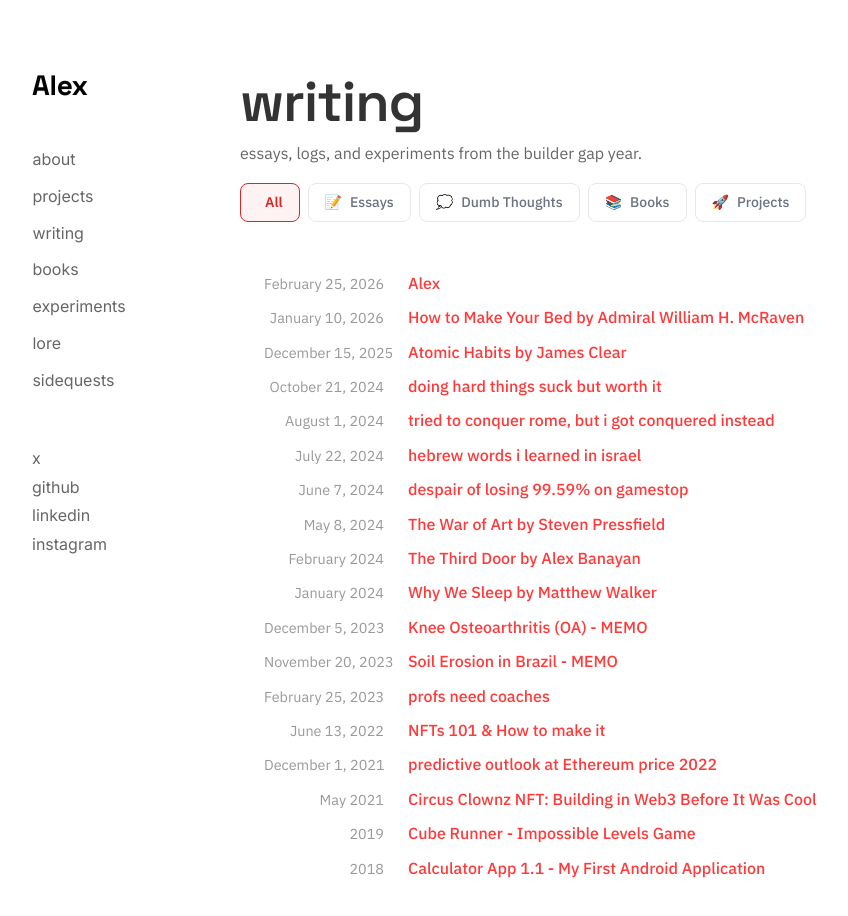
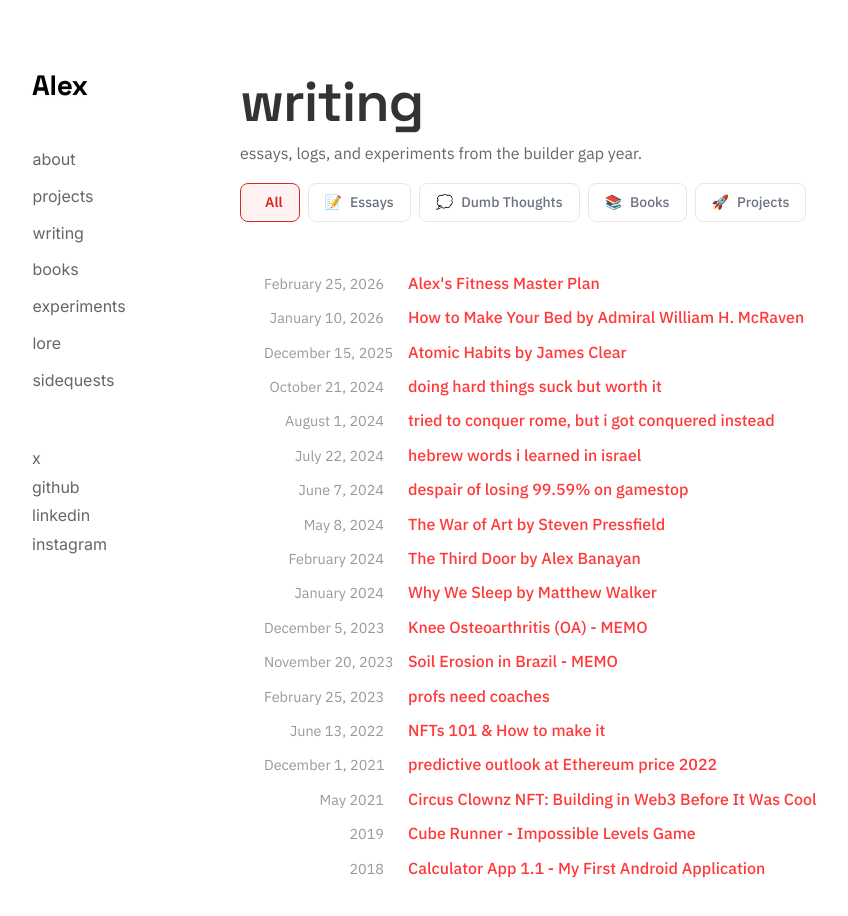
Before and after one commit to alexshibu1/alexshibu.com, a Next.js app: page /writing in a window 1280 px wide. Shown: the top 916 px of the page, without its empty margins (48-896 px from the left). Built offline with nearby package versions, Linux system fonts and the light colour scheme.

Commit message:
cahnges to the run page

```diff
--- a/app/run/page.tsx
+++ b/app/run/page.tsx
@@ -22,7 +22,7 @@ const ACTIVITIES: Activity[] = [
     stravaEmbedId: "15733574092",
     activityType: "Walk",
     distance: "5.29 km",
-    note: "Fun City, did a film Festival in Koramangala.",
+    note: "Fun City, did a film Festival in Koramangala. I got on a 11pm bus, got to the city at 5am. Spent the day with my boi then left at 1 am that night to kerala.",
   },
   {
     title: "Running toward Tea",
@@ -50,7 +50,7 @@ const ACTIVITIES: Activity[] = [
     stravaEmbedId: "15577844246",
     activityType: "Run",
     distance: "3.02 km",
-    note: "Uncles looking at me like I'm running from elephants.",
+    note: "Uncles looking at me like I'm running from elephants. I was here for a retreat",
   },
   {
     title: "Running in Hyderabad",
@@ -95,7 +95,7 @@ const ACTIVITIES: Activity[] = [
     stravaEmbedId: "15337162885",
     activityType: "Run",
     distance: "2.23 km",
-    note: "Started a run club at Villars Institute.Breathing this much fresh air is difficult.",
+    note: "Started a run club at Villars Institute. Breathing this much fresh air is difficult.",
   },
   {
     title: "Exploring Geneva",
@@ -113,7 +113,7 @@ const ACTIVITIES: Activity[] = [
     stravaEmbedId: "15181666326",
     activityType: "Run",
     distance: "5.02 km",
-    note: "I went to a football game.",
+    note: "I went to a football game",
   },
   {
     title: "Running in Warsaw",
@@ -122,7 +122,7 @@ const ACTIVITIES: Activity[] = [
     stravaEmbedId: "15177655787",
     activityType: "Run",
     distance: "3.65 km",
-    note: "I missed my bus to Berlin.",
+    note: "I missed my bus to Berlin. My bus then was stoped cuz someone jumped the border.",
   },
   {
     title: "Middle of Nowhere Run",
@@ -131,6 +131,7 @@ const ACTIVITIES: Activity[] = [
     stravaEmbedId: "15153424026",
     activityType: "Run",
     distance: "5.40 km",
+    note: "Decided Ukraine might not be a good idea.",
   },
   {
     title: "Morning run in a Polish village",
@@ -147,7 +148,7 @@ const ACTIVITIES: Activity[] = [
     stravaEmbedId: "15032810445",
     activityType: "Run",
     distance: "5.66 km",
-    note: "So much to see",
+    note: "I took a train from here to Czech Republic then to Krakow overnight to save on hotel costs. But my train got delayed. I had to sneak into another one",
   },
   {
     title: "Exploring New York at Midnight",
@@ -362,31 +363,32 @@ export default function RunPage() {
   return (
     <main className="page-content">
       {/* Header */}
-      <h1 className="hero-heading" style={{ marginBottom: "0.25rem" }}>
+      <h1 className="hero-heading" style={{ marginBottom: "0.5rem" }}>
         Alex&apos;s Running logs
       </h1>
 
-      <div className="flex items-center gap-3 flex-wrap mb-1">
-        <p className="text-sm text-gray-500 m-0">
-          A log of my favorite runs, walks, hikes, and rides. Running is my
-          favorite way to explore new cities.
-        </p>
+      <p className="text-sm text-gray-500 m-0 mb-3">
+        A log of my favorite runs, walks, hikes, and rides. Running is my
+        favorite way to explore new cities. Also a fun challenge while
+        traveling.
+      </p>
+
+      <div className="flex items-center gap-2 mb-6">
+        <span className="inline-flex items-baseline gap-1.5 rounded-lg bg-gray-100 px-3 py-1.5 text-[15px] font-semibold tabular-nums text-gray-800">
+          {uniqueCities} cities
+        </span>
         <a
           href="https://www.strava.com/athletes/113105752"
           target="_blank"
           rel="noopener noreferrer"
-          className="inline-flex items-center text-sm text-gray-500 hover:text-red-500 transition-colors group"
+          className="inline-flex items-center gap-1.5 rounded-lg bg-gray-100 px-3 py-1.5 text-[15px] font-semibold text-gray-800 hover:bg-gray-200 hover:text-red-600 transition-colors"
         >
-          <span>Strava</span>
-          <span className="text-gray-300 group-hover:text-red-400 transition-colors">
+          Strava
+          <span className="text-gray-400" aria-hidden>
             ↗
           </span>
         </a>
       </div>
-
-      <p className="text-[11px] text-gray-400 mb-6">
-        {uniqueCities} cities · {ACTIVITIES.length} highlights
-      </p>
 
       {/* Two-column layout */}
       <div className="flex gap-8 items-start">
--- a/app/writing/page.tsx
+++ b/app/writing/page.tsx
@@ -50,12 +50,16 @@ function readAllEssayMeta(): EssayMeta[] {
       if (metadataMatch) {
         const content = metadataMatch[1];
 
-        // Match title: "..." or title: '...'
-        const titleMatch = content.match(/title:\s*["']([^"']*)["']/);
+        // Match title: "..." or title: '...' (use [^"] or [^'] so apostrophes in e.g. "Alex's" don't end the match)
+        const titleMatch =
+          content.match(/title:\s*"([^"]*)"/) ||
+          content.match(/title:\s*'([^']*)'/);
         if (titleMatch) title = titleMatch[1];
 
         // Match description: "..." or description: '...'
-        const descMatch = content.match(/description:\s*["']([^"']*)["']/);
+        const descMatch =
+          content.match(/description:\s*"([^"]*)"/) ||
+          content.match(/description:\s*'([^']*)'/);
         if (descMatch) description = descMatch[1];
 
         // Match date: "..." or date: '...'
@@ -77,9 +81,9 @@ function readAllEssayMeta(): EssayMeta[] {
 
       // 3. Fallback: if title is in EssayHeader but not metadata
       if (title === dir.name) {
-        const headerTitleMatch = raw.match(
-          /<EssayHeader[^>]*title=["']([^"']*)["']/,
-        );
+        const headerTitleMatch =
+          raw.match(/<EssayHeader[^>]*title="([^"]*)"/) ||
+          raw.match(/<EssayHeader[^>]*title='([^']*)'/);
         if (headerTitleMatch) {
           title = headerTitleMatch[1];
         }
```
